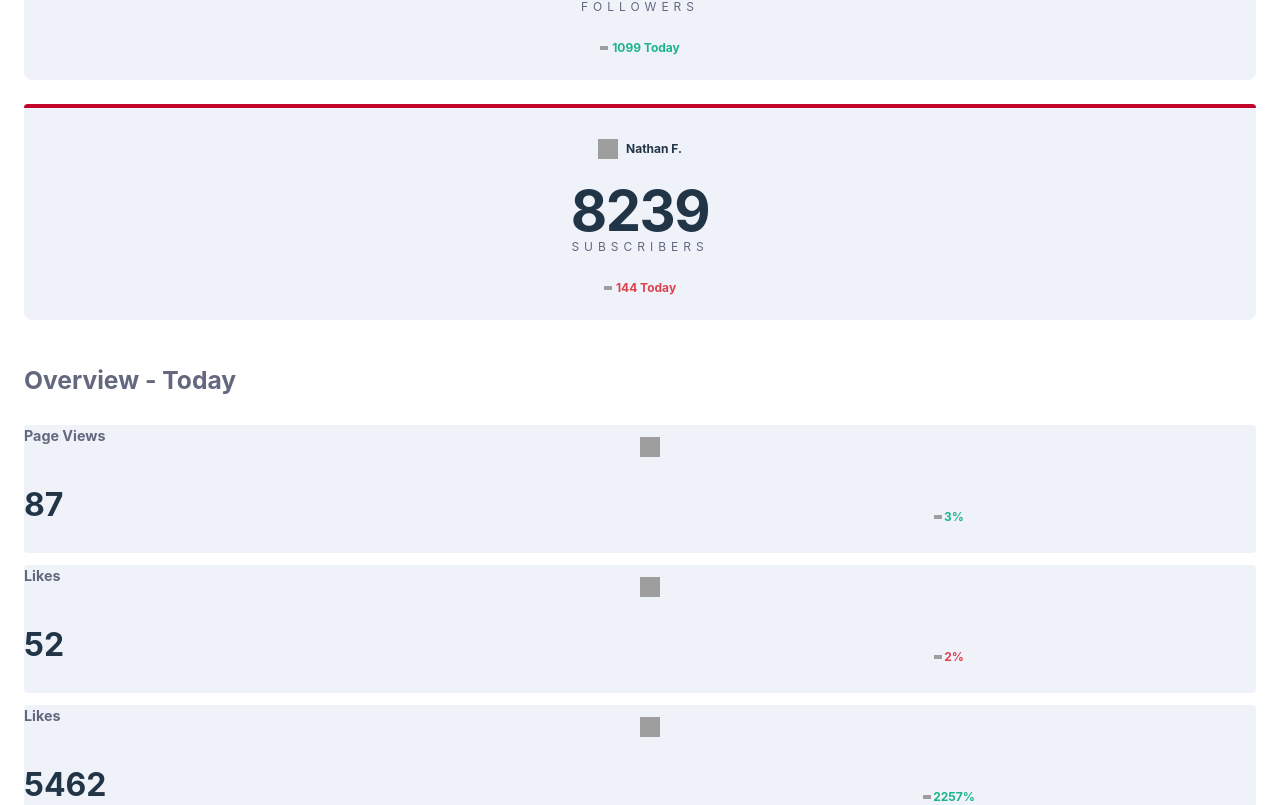
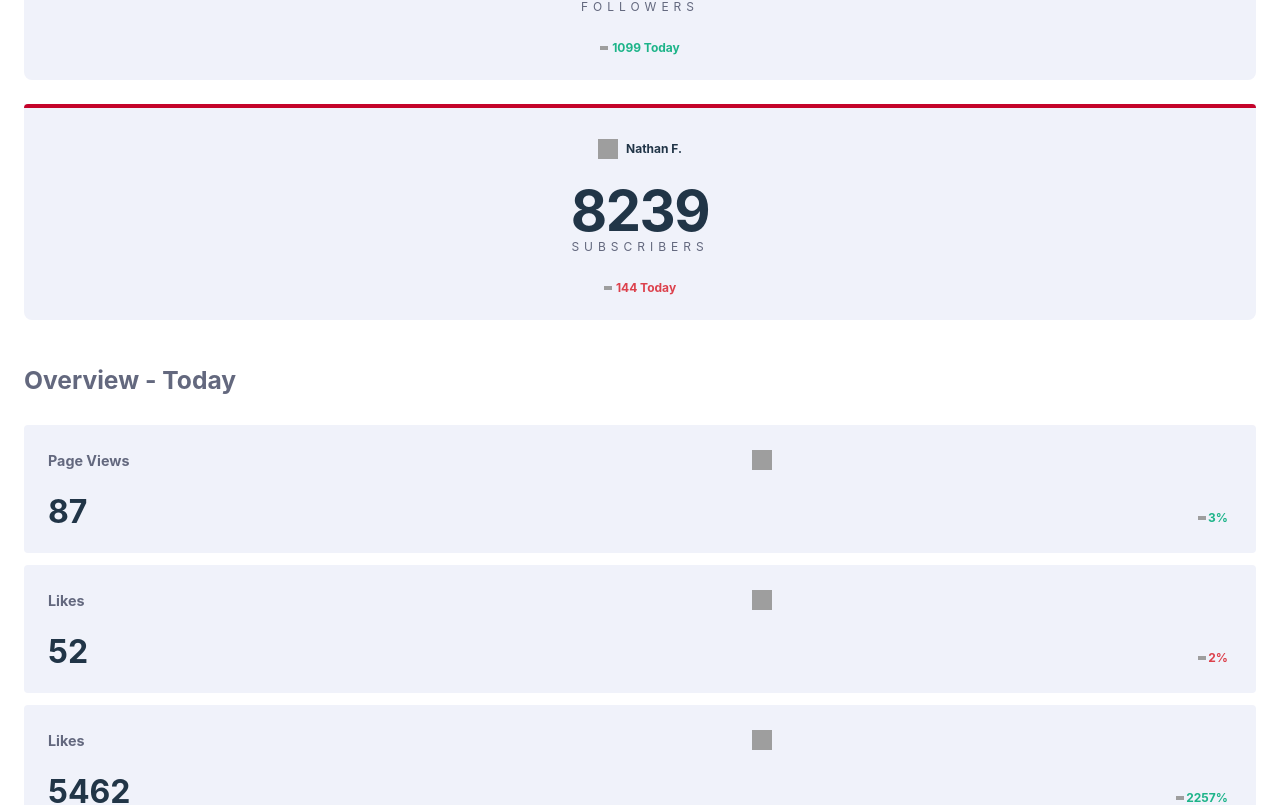
Before and after one commit to Simplify4Me2/social-media-dashboard, a React app in the folder my-social-media-dashboard/: page / in a window 1280 px wide. Shown: the top 805 px of the page. Built offline with nearby package versions, Linux system fonts and the light colour scheme; grey boxes are pictures that could not be loaded; the HTML template or start-up script is replaced by a standard one.

Commit message:
overview component positioning

```diff
--- a/my-social-media-dashboard/src/OverviewCard.tsx
+++ b/my-social-media-dashboard/src/OverviewCard.tsx
@@ -97,15 +97,15 @@ function New({
   }
 
   return (
-    <li className="grid grid-cols-2 h-32 rounded bg-blue-200 dark:bg-dark-blue-400 hover:bg-blue-400 hover:dark:bg-blue-700 hover:cursor-pointer">
-      <p className="font-bold text-sm text-blue-700 dark:text-blue-400">{label}</p>
+    <li className="grid grid-cols-2 items-center h-32 rounded bg-blue-200 dark:bg-dark-blue-400 hover:bg-blue-400 hover:dark:bg-blue-700 hover:cursor-pointer">
+      <p className="font-bold text-sm text-blue-700 dark:text-blue-400 ml-6 mt-4">{label}</p>
       <img
         src={`icon-${socialMediaProvider}.svg`}
         alt={`${socialMediaProvider} icon`}
-        className="w-5 h-5 mt-3 mr-8"
+        className="w-5 h-5 mt-4 ml-28"
       />
-      <strong className="font-bold text-4xl dark:text-white">{getCount()}</strong>
-      <span className="flex justify-center items-center">
+      <strong className="font-bold text-4xl dark:text-white ml-6 mb-2">{getCount()}</strong>
+      <span className="flex justify-end items-center mr-7 mt-1">
         <img
           src={`icon-${isPercentagePositive ? "up" : "down"}.svg`}
           alt={`${isPercentagePositive ? "up" : "down"} icon`}
```
